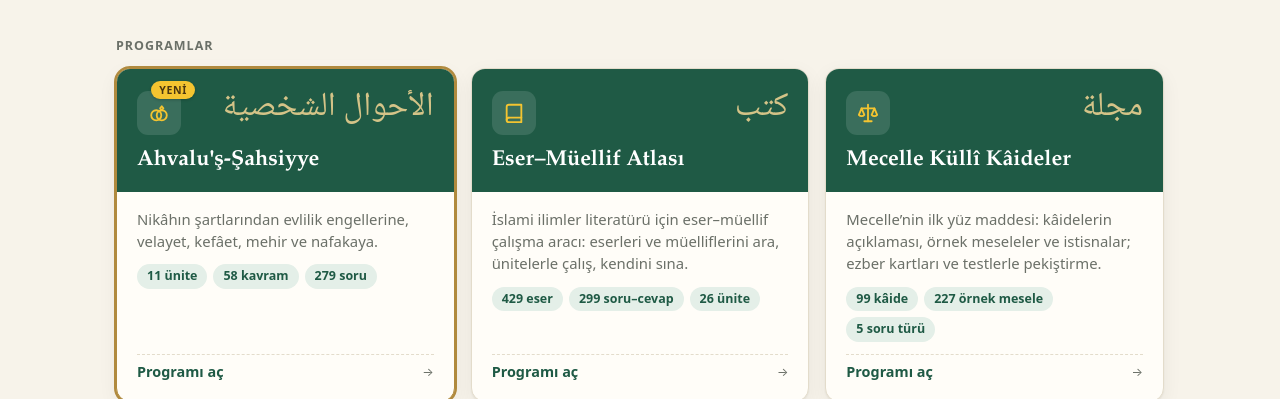
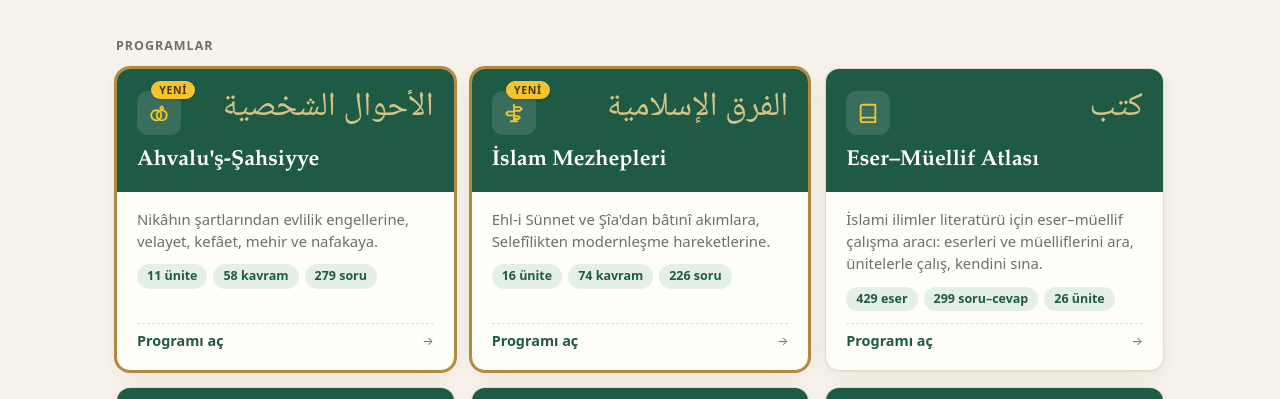
Before and after one commit to alpkiraym/alpkiraym.github.io, a plain HTML site: page index.html in a window 1280 px wide. Shown: the part 188-587 px from the top of the page. Drawn offline with Linux system fonts and the light colour scheme.

Commit message:
İslam Mezhepleri Programlar'a taşındı; ders listesine eklendi
Co-Authored-By: Claude Opus 5.5 <noreply@anthropic.com>
Claude-Session: https://claude.ai/code/session_01UCS6M8Sx4M4rbdAmpA9GwX

```diff
--- a/araclar/dersler.json
+++ b/araclar/dersler.json
@@ -82,5 +82,12 @@
   "url": "/ahval/",
   "i": "yuzuk",
   "svg": "<circle cx=\"9\" cy=\"14.5\" r=\"5.5\"/><circle cx=\"15\" cy=\"14.5\" r=\"5.5\"/><path d=\"M15 9l-1.8-2.2L15 4.6l1.8 2.2z\"/>"
+ },
+ {
+  "k": "mezhep",
+  "ad": "İslam Mezhepleri",
+  "url": "/islam_mezhepleri/",
+  "i": "tabela",
+  "svg": "<path d=\"M12 3v18M8.5 21h7\"/><path d=\"M12 5.5h6.5l2 2-2 2H12\"/><path d=\"M12 10.5H5.5l-2 2 2 2H12\"/><path d=\"M12 15.5h5l1.5 1.5-1.5 1.5h-5\"/>"
  }
 ]
--- a/index.html
+++ b/index.html
@@ -289,12 +289,23 @@ h1{font-size:1.9rem;color:var(--green)}
         <div class="go">Programı aç <small>→</small></div>
       </div>
     </a>
+    <a class="app" href="/islam_mezhepleri/" data-yeni="2026-11-23">
+      <div class="top">
+        <span class="ico"><svg width="22" height="22" viewBox="0 0 24 24" fill="none" stroke="currentColor" stroke-width="2" stroke-linecap="round" stroke-linejoin="round"><path d="M12 3v18M8.5 21h7"/><path d="M12 5.5h6.5l2 2-2 2H12"/><path d="M12 10.5H5.5l-2 2 2 2H12"/><path d="M12 15.5h5l1.5 1.5-1.5 1.5h-5"/></svg></span>
+        <span class="ar">الفرق الإسلامية</span>
+        <h2>İslam Mezhepleri</h2>
+      </div>
+      <div class="body">
+        <p>Ehl-i Sünnet ve Şîa'dan bâtınî akımlara, Selefîlikten modernleşme hareketlerine.</p>
+        <div class="facts"><span>16 ünite</span><span>74 kavram</span><span>226 soru</span></div>
+        <div class="go">Programı aç <small>→</small></div>
+      </div>
+    </a>
   </div>
 
   <div class="section-title">Yakında · hazırlanıyor</div>
   <!-- Bir ders hazır olunca kartı buradan silinir, yukarıdaki "Programlar" bölümüne tam kart olarak eklenir. -->
   <div class="soons">
-    <div class="soon" aria-disabled="true"><span class="ar" lang="ar">الفرق الإسلامية</span><h3>İslam Mezhepleri</h3><span class="tag">Yakında</span></div>
     <div class="soon" aria-disabled="true"><span class="ar" lang="ar">تاريخ الأديان</span><h3>Dinler Tarihi</h3><span class="tag">Yakında</span></div>
     <div class="soon" aria-disabled="true"><span class="ar" lang="ar">التصوف</span><h3>Tasavvuf</h3><span class="tag">Yakında</span></div>
     <div class="soon" aria-disabled="true"><span class="ar" lang="ar">أصول الفتوى</span><h3>Fetva Usulü</h3><span class="tag">Yakında</span></div>
```
